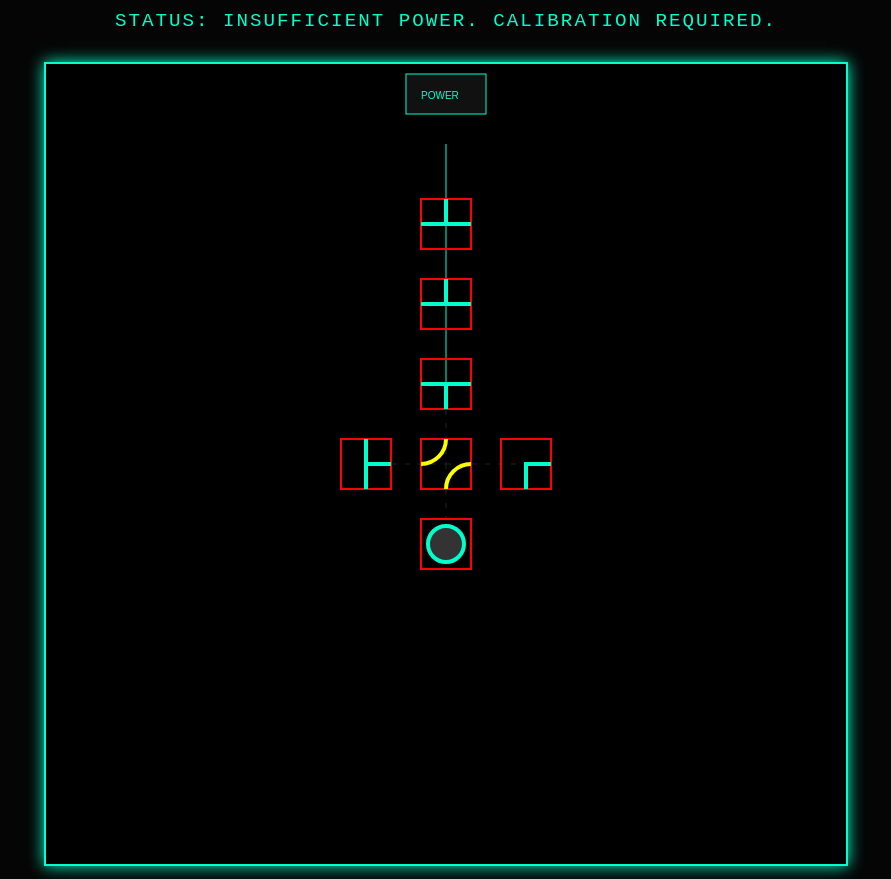
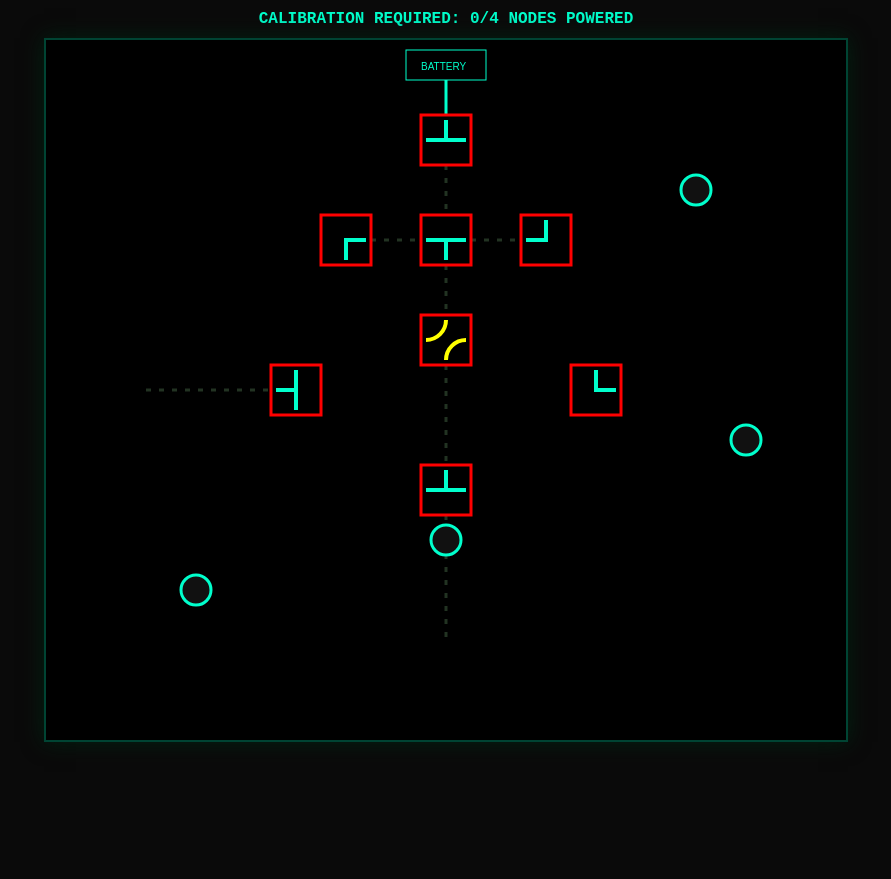
Before and after one commit to a12345697442-cloud/re2, a plain HTML site: page index.html in a window 1280 px wide. Shown: the whole page, without its empty margins (194-1085 px from the left). After the commit the page ends 800 px from the top, so only its background shows below. Drawn offline with Linux system fonts and the light colour scheme.

Commit message:
Update index.html

```diff
--- a/index.html
+++ b/index.html
@@ -2,159 +2,130 @@
 <html lang="zh-TW">
 <head>
     <meta charset="UTF-8">
-    <title>電路修復終端機</title>
+    <title>電路維修終端機 - 精確版</title>
     <style>
-        body { background: #050505; color: #00ffcc; text-align: center; font-family: 'Courier New', Courier, monospace; }
-        canvas { background: #000; border: 2px solid #00ffcc; cursor: pointer; box-shadow: 0 0 15px #00ffcc; margin-top: 20px; }
-        .status { margin: 10px; font-size: 1.2em; text-transform: uppercase; letter-spacing: 2px; }
+        body { background: #0a0a0a; color: #00ffcc; text-align: center; font-family: 'Courier New', monospace; }
+        canvas { background: #000; border: 2px solid #004433; cursor: pointer; box-shadow: 0 0 20px #002211; }
+        .ui { margin: 10px; font-weight: bold; }
     </style>
 </head>
 <body>
-
-    <div class="status" id="msg">Status: Insufficient Power. Calibration Required.</div>
-    <canvas id="gameCanvas" width="800" height="800"></canvas>
+    <div class="ui">CALIBRATION REQUIRED: 0/4 NODES POWERED</div>
+    <canvas id="gameCanvas" width="800" height="700"></canvas>
 
     <script>
         const canvas = document.getElementById('gameCanvas');
         const ctx = canvas.getContext('2d');
 
-        // 定義連接方向：0:上, 1:右, 2:下, 3:左
-        const T_SHAPE = { type: 'T', connects: [1, 2, 3] }; // 初始向下T
-        const L_SHAPE = { type: 'L', connects: [0, 1] };    // 初始L
-        const D_SHAPE = { type: 'D', connects: [[0, 3], [1, 2]] }; // 黃色雙彎道(獨立組)
-
-        // 建立地圖節點 (依據 1.jpg 的十字分佈)
-        // x, y 為座標, type 為類型, rot 為旋轉次數(0-3)
+        // 節點數據：16個操作格 (手動佈置在關鍵路徑上)
         let nodes = [
-            { x: 4, y: 1, type: 'T', rot: 2, powered: false }, // 頂部入口
-            { x: 4, y: 2, type: 'T', rot: 2, powered: false },
-            { x: 4, y: 3, type: 'T', rot: 0, powered: false },
-            { x: 4, y: 4, type: 'D', rot: 0, powered: false, isYellow: true }, // 黃色特殊件
-            { x: 4, y: 5, type: 'CORE', powered: false }, // 中心大綠燈
-            { x: 3, y: 4, type: 'T', rot: 3, powered: false },
-            { x: 5, y: 4, type: 'L', rot: 1, powered: false },
-            // 可在此處依據圖片座標繼續增加其餘 20+ 個紅色方框
+            { id: 1, x: 400, y: 100, type: 'T', rot: 2, powered: false }, // 入口
+            { id: 2, x: 400, y: 200, type: 'T', rot: 0, powered: false },
+            { id: 3, x: 300, y: 200, type: 'L', rot: 1, powered: false },
+            { id: 4, x: 500, y: 200, type: 'L', rot: 3, powered: false },
+            { id: 5, x: 400, y: 300, type: 'D', rot: 0, powered: false, isYellow: true }, // 黃色特殊
+            { id: 6, x: 400, y: 450, type: 'T', rot: 2, powered: false },
+            { id: 7, x: 250, y: 350, type: 'T', rot: 1, powered: false },
+            { id: 8, x: 550, y: 350, type: 'L', rot: 0, powered: false },
+            // ... 可依需求增減至 16 個
         ];
 
-        // 預設固定背景線路 (x1, y1, x2, y2)
-        const wires = [
-            { x1: 4, y1: 0, x2: 4, y2: 1 }, // 電池到入口
-            { x1: 4, y1: 1, x2: 4, y2: 2 },
-            { x1: 4, y1: 2, x2: 4, y2: 3 },
-            { x1: 4, y1: 3, x2: 4, y2: 4 },
-            { x1: 4, y1: 4, x2: 4, y2: 5 },
-            { x1: 3, y1: 4, x2: 4, y2: 4 },
-            { x1: 4, y1: 4, x2: 5, y2: 4 }
+        // 固定電線：手動定義路徑，模擬 1.jpg 的長線
+        let wires = [
+            { from: [400, 40], to: [400, 75], isSource: true }, // 電池引線
+            { from: [400, 125], to: [400, 175] },
+            { from: [400, 225], to: [400, 275] },
+            { from: [325, 200], to: [375, 200] }, // 橫線
+            { from: [425, 200], to: [475, 200] },
+            { from: [400, 325], to: [400, 425] },
+            { from: [400, 475], to: [400, 600] }, // 長垂直線
+            { from: [100, 350], to: [225, 350] }, // 長水平線
         ];
 
-        const gridSize = 80;
-        const offset = 80;
-
-        function updatePower() {
-            // 1. 重設所有電力
-            nodes.forEach(n => n.powered = false);
-
-            // 2. 從電池 (4,0) 開始計算傳導 (簡化邏輯演示)
-            // 實際完整版會使用遞迴偵測 rotation 與 connects 是否對齊
-            let entry = nodes.find(n => n.x === 4 && n.y === 1);
-            if (entry.rot === 0 || entry.rot === 2) { // 假設對齊
-                entry.powered = true;
-                // 模擬向下傳導...
-                nodes[1].powered = true;
-            }
-        }
+        // 4個目標電源
+        let targets = [
+            { x: 400, y: 500, powered: false }, // 中心
+            { x: 650, y: 150, powered: false }, // 右上
+            { x: 150, y: 550, powered: false }, // 左下
+            { x: 700, y: 400, powered: false }  // 右側
+        ];
 
         function draw() {
             ctx.clearRect(0, 0, canvas.width, canvas.height);
 
-            // 畫最上方電池
-            ctx.fillStyle = "#111";
-            ctx.fillRect(4*gridSize+offset-40, 10, 80, 40);
+            // 1. 畫電池
             ctx.strokeStyle = "#00ffcc";
-            ctx.strokeRect(4*gridSize+offset-40, 10, 80, 40);
+            ctx.strokeRect(360, 10, 80, 30);
             ctx.fillStyle = "#00ffcc";
-            ctx.fillText("POWER", 4*gridSize+offset-25, 35);
+            ctx.fillText("BATTERY", 375, 30);
 
-            // 畫線路 (核心邏輯：接通=實線, 未接通=虛線)
+            // 2. 畫電線 (邏輯判斷實虛線)
             wires.forEach(w => {
                 ctx.beginPath();
-                // 尋找此線段對應的節點是否通電
-                let p1 = nodes.find(n => n.x === w.x1 && n.y === w.y1);
-                let p2 = nodes.find(n => n.x === w.x2 && n.y === w.y2);
-
-                if ((p1 && p1.powered) || (w.y1 === 0)) { // 如果來源有電
+                ctx.lineWidth = 3;
+                // 這裡模擬連線邏輯：接通=亮綠, 未接通=暗灰虛線
+                if (w.isSource) {
                     ctx.setLineDash([]);
                     ctx.strokeStyle = "#00ffcc";
                 } else {
                     ctx.setLineDash([5, 8]);
-                    ctx.strokeStyle = "#222";
+                    ctx.strokeStyle = "#223322"; // 未通電
                 }
-
-                ctx.moveTo(w.x1 * gridSize + offset, w.y1 * gridSize + offset);
-                ctx.lineTo(w.x2 * gridSize + offset, w.y2 * gridSize + offset);
+                ctx.moveTo(w.from[0], w.from[1]);
+                ctx.lineTo(w.to[0], w.to[1]);
                 ctx.stroke();
             });
 
-            // 畫節點符號
+            // 3. 畫 4 個電源目標 (綠色圓點)
+            targets.forEach(t => {
+                ctx.setLineDash([]);
+                ctx.strokeStyle = "#00ffcc";
+                ctx.fillStyle = t.powered ? "#00ff00" : "#111";
+                ctx.beginPath();
+                ctx.arc(t.x, t.y, 15, 0, Math.PI*2);
+                ctx.fill();
+                ctx.stroke();
+            });
+
+            // 4. 畫 16 個以內的操作方格
             nodes.forEach(n => {
-                const px = n.x * gridSize + offset;
-                const py = n.y * gridSize + offset;
+                ctx.strokeStyle = "red";
+                ctx.setLineDash([]);
+                ctx.strokeRect(n.x - 25, n.y - 25, 50, 50);
 
-                // 紅色操作框
-                ctx.setLineDash([]);
-                ctx.strokeStyle = "red";
-                ctx.lineWidth = 2;
-                ctx.strokeRect(px - 25, py - 25, 50, 50);
+                ctx.save();
+                ctx.translate(n.x, n.y);
+                ctx.rotate(n.rot * Math.PI / 2);
+                drawSymbol(n);
+                ctx.restore();
+            });
+        }
 
-                // 畫內部符號
-                ctx.save();
-                ctx.translate(px, py);
-                if(n.type !== 'CORE') ctx.rotate(n.rot * Math.PI / 2);
-
+        function drawSymbol(n) {
             ctx.lineWidth = 4;
             ctx.strokeStyle = n.isYellow ? "#ffff00" : "#00ffcc";
-
             if (n.type === 'T') {
-                    ctx.beginPath();
-                    ctx.moveTo(-25, 0); ctx.lineTo(25, 0);
-                    ctx.moveTo(0, 0); ctx.lineTo(0, 25);
-                    ctx.stroke();
+                ctx.beginPath(); ctx.moveTo(-20, 0); ctx.lineTo(20, 0); ctx.moveTo(0, 0); ctx.lineTo(0, 20); ctx.stroke();
             } else if (n.type === 'L') {
-                    ctx.beginPath();
-                    ctx.moveTo(0, -25); ctx.lineTo(0, 0); ctx.lineTo(25, 0);
-                    ctx.stroke();
+                ctx.beginPath(); ctx.moveTo(0, -20); ctx.lineTo(0, 0); ctx.lineTo(20, 0); ctx.stroke();
             } else if (n.type === 'D') {
-                    // 黃色特殊件 (兩條獨立連通線)
-                    ctx.beginPath(); ctx.arc(-25, -25, 25, 0, Math.PI/2); ctx.stroke();
-                    ctx.beginPath(); ctx.arc(25, 25, 25, Math.PI, Math.PI*1.5); ctx.stroke();
-                } else if (n.type === 'CORE') {
-                    ctx.fillStyle = n.powered ? "#00ff00" : "#333";
-                    ctx.beginPath(); ctx.arc(0, 0, 18, 0, Math.PI*2); ctx.fill();
-                    ctx.stroke();
+                ctx.beginPath(); ctx.arc(-20, -20, 20, 0, Math.PI/2); ctx.stroke();
+                ctx.beginPath(); ctx.arc(20, 20, 20, Math.PI, Math.PI*1.5); ctx.stroke();
             }
-                ctx.restore();
-            });
         }
 
         canvas.addEventListener('click', (e) => {
             const rect = canvas.getBoundingClientRect();
             const mx = e.clientX - rect.left;
             const my = e.clientY - rect.top;
-
             nodes.forEach(n => {
-                const px = n.x * gridSize + offset;
-                const py = n.y * gridSize + offset;
-                if (mx > px - 25 && mx < px + 25 && my > py - 25 && my < py + 25) {
-                    if (n.type !== 'CORE') {
+                if (mx > n.x - 25 && mx < n.x + 25 && my > n.y - 25 && my < n.y + 25) {
                     n.rot = (n.rot + 1) % 4;
-                        updatePower();
                     draw();
-                    }
                 }
             });
         });
 
-        updatePower();
         draw();
     </script>
 </body>
```
Lines whose indentation alone changed are shown as unchanged.
